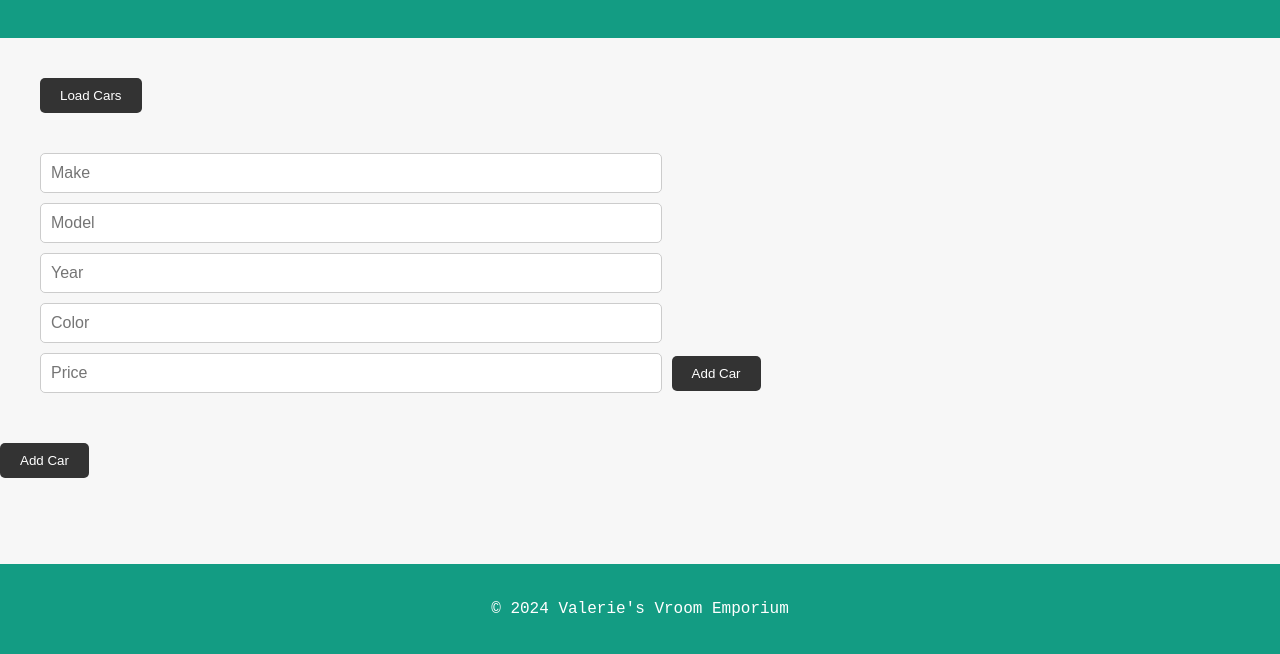
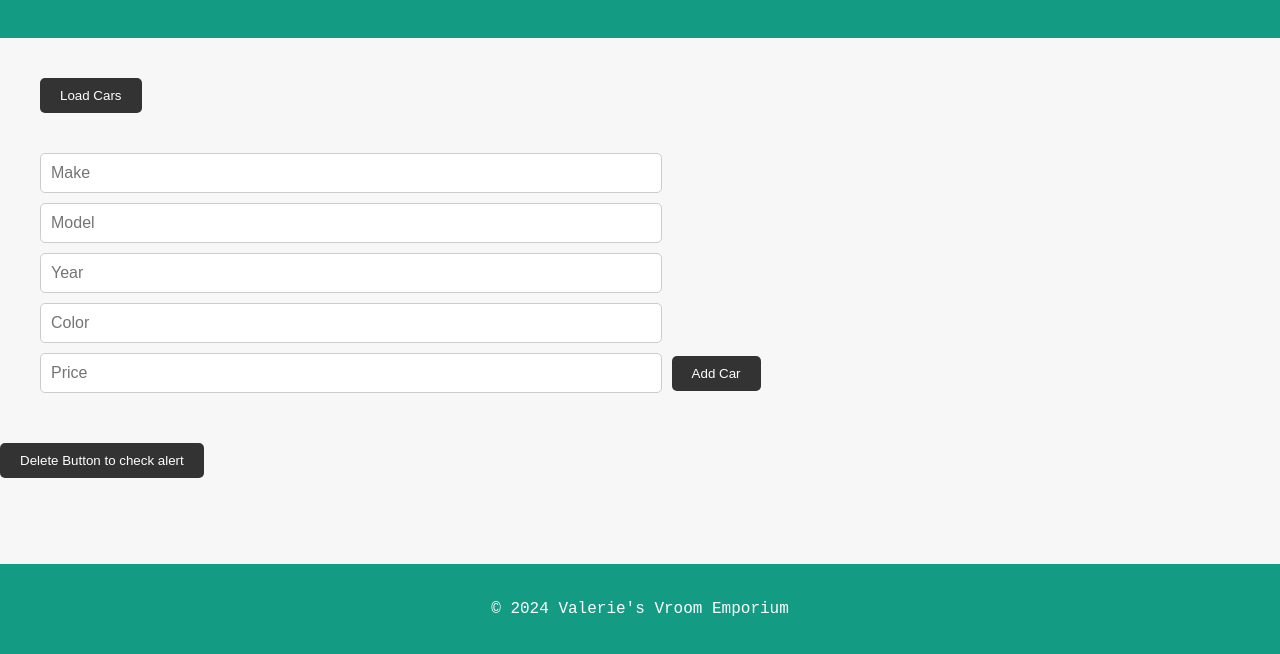
Before and after one commit to ValerieC123/cars-repo, a website: page src/index.html in a window 1280 px wide. Shown: the part 146-800 px from the top of the page. Drawn offline with Linux system fonts and the light colour scheme; no server answers.

Commit message:
checking the delete button

```diff
--- a/src/index.html
+++ b/src/index.html
@@ -35,18 +35,18 @@
         </div>
 
     </main>
-    <button type="trySubmit" onclick="greetingsDelete()" >Add Car</button>
+    <button type="trySubmit" onclick="greetingsDelete()" >Delete Button to check alert</button>
         <script>
         (async function greetingsAdd() {
             const { text } = await( await fetch(`/api/add`)).json();
             // Showing the details of the car added as an alert
             alert(text);
         }());
-        (async function greetingsDelete() {
+        /*(async function greetingsDelete() {
             const { text } = await( await fetch(`/api/delete`)).json();
             // Showing the details of the car added as an alert
             alert(text);
-        }());
+        }());*/
 
 
 
```
